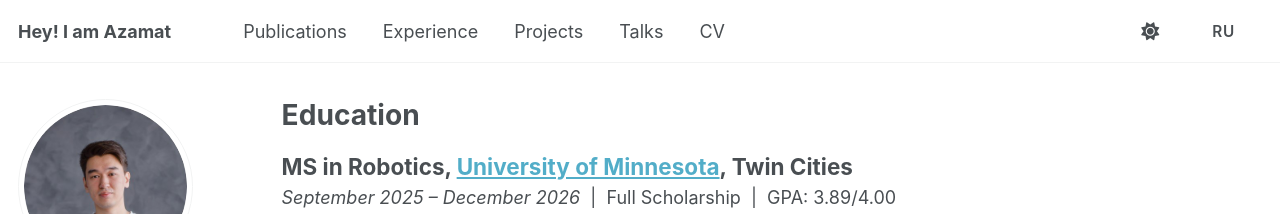
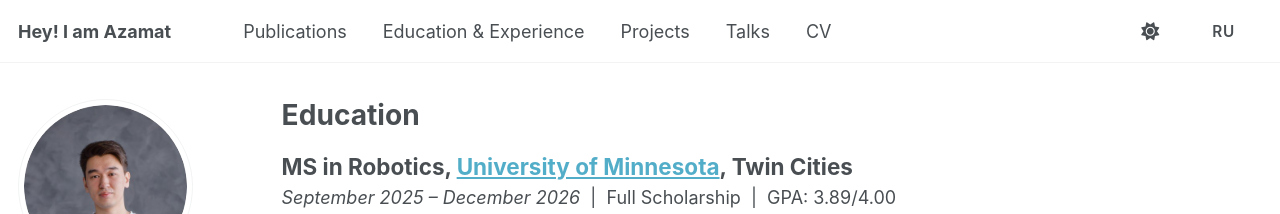
Before and after one commit to aturganbayev/aturganbayev-website-old, a Jekyll site: the page built from _pages/experience.md, in a window 1280 px wide. Shown: the top 214 px of the page. Built offline with Jekyll 4.4.1, drawn with Linux system fonts in a browser that asks for light colours; some web fonts are replaced; a script bundle is joined from its source files by our own code; library files that are not in the unit come from our copies.

Commit message:
minor navigation changes

```diff
--- a/_data/navigation.yml
+++ b/_data/navigation.yml
@@ -11,7 +11,7 @@ main:
   - title: "Publications"
     url: /publications/
 
-  - title: "Experience"
+  - title: "Education & Experience"
     url: /experience/
 
   - title: "Projects"
--- a/_data/navigation_ru.yml
+++ b/_data/navigation_ru.yml
@@ -2,7 +2,7 @@ main:
   - title: "Публикации"
     url: /ru/publications/
 
-  - title: "Опыт"
+  - title: "Образование и опыт"
     url: /ru/experience/
 
   - title: "Проекты"
--- a/_pages/experience.md
+++ b/_pages/experience.md
@@ -1,6 +1,6 @@
 ---
 layout: archive
-title: "Experience"
+title: "Education & Experience"
 description: "Education and research experience of Azamat Turganbayev — MS in Robotics at the University of Minnesota, with robotics research at Nazarbayev University, CEMRR, and the Tactile Robotics Laboratory."
 permalink: /experience/
 author_profile: true
```
Also changed, not shown: _pages/ru/experience.md (+1 -1 lines).
